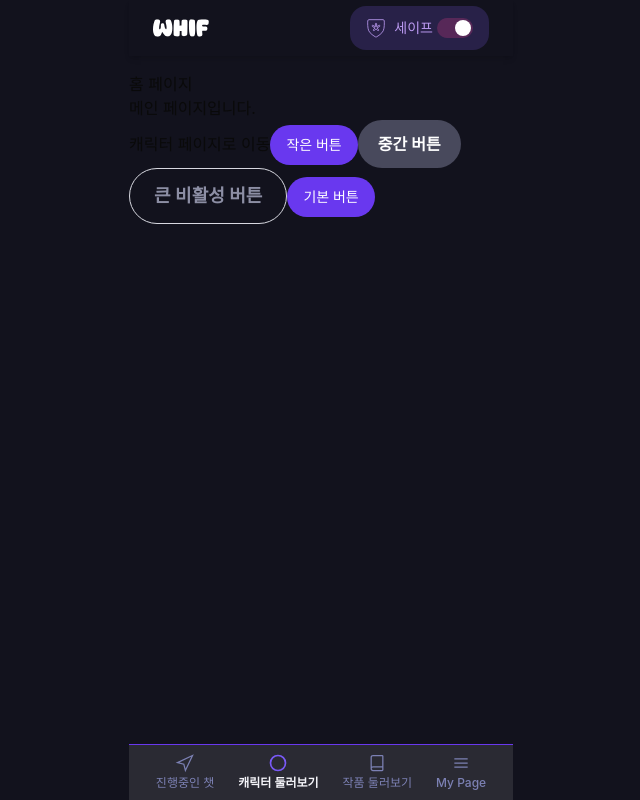
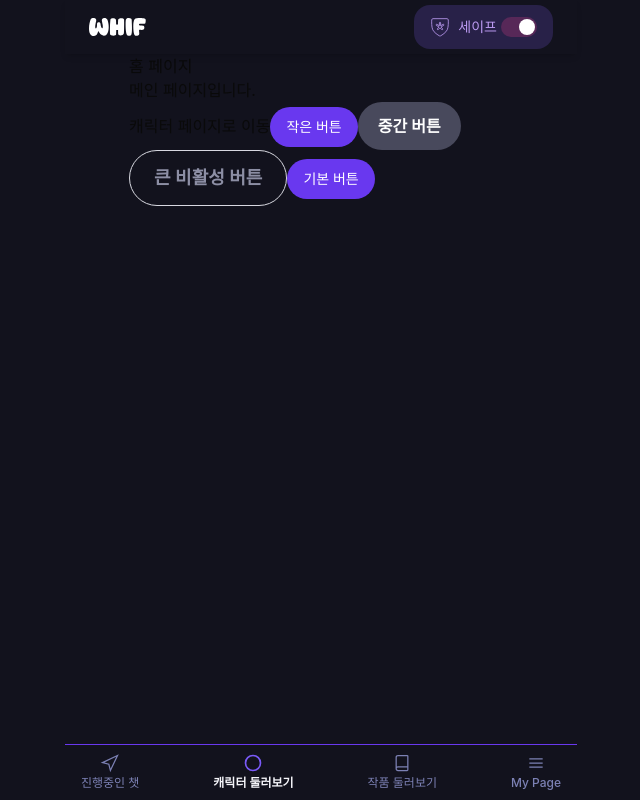
Before and after one commit to irenee-14/This-is-the-first-lesson, a React (Vite) app in the folder frontend/: page / in a window 1280 px wide. Shown: the whole page, without its empty margins (319-959 px from the left). Built offline with nearby package versions, Linux system fonts and the light colour scheme; a web font is replaced by a local one.

Commit message:
feat: scrollbar hide 및 width 변경

```diff
--- a/frontend/src/App.tsx
+++ b/frontend/src/App.tsx
@@ -22,14 +22,19 @@ const router = createBrowserRouter([
 
 function App() {
   return (
-    <div className="min-h-screen flex flex-col items-center relative">
-      <TopNav />
+    <div className="min-h-screen flex flex-col items-center">
+      <div className="flex-1 w-96 flex justify-center">
+        <TopNav />
+        <main
+          className="w-full max-w-sm md:max-w-md lg:max-w-lg flex-1
+                   mt-[3.375rem] mb-[3.5rem]
+                   pl-safe-left pr-safe-right"
+        >
+          <RouterProvider router={router} />
+        </main>
 
-      <div className="flex-1 w-96 flex justify-center mt-4 mb-16">
-        <RouterProvider router={router} />
+        <BottomNav />
       </div>
-
-      <BottomNav />
     </div>
   );
 }
--- a/frontend/src/components/features/CardListColumn.tsx
+++ b/frontend/src/components/features/CardListColumn.tsx
@@ -23,7 +23,7 @@ export default function CardListColumn({
   return (
     <div
       className={cn(
-        "self-stretch flex flex-col justify-start items-start gap-4 scrollbar-hide",
+        "self-stretch inline-flex flex-col justify-start items-start gap-4 scrollbar-hide",
         className
       )}
     >
--- a/frontend/src/components/features/CardMediaTop.tsx
+++ b/frontend/src/components/features/CardMediaTop.tsx
@@ -21,14 +21,14 @@ export default function CardMediaTop({
   return (
     <div
       className={cn(
-        "w-40 inline-flex flex-col justify-start items-start gap-2",
+        "w-[9.75rem] inline-flex flex-col justify-start items-start gap-2",
         onClick && "cursor-pointer",
         className
       )}
       onClick={onClick}
     >
       <div
-        className="w-40 h-40 relative bg-indigo-900 rounded"
+        className="w-[9.75rem] h-[9.75rem] relative bg-indigo-900 rounded"
         style={{
           backgroundImage: imageUrl ? `url(${imageUrl})` : undefined,
           backgroundSize: "cover",
--- a/frontend/src/components/layout/BottomNav.tsx
+++ b/frontend/src/components/layout/BottomNav.tsx
@@ -17,7 +17,14 @@ export default function BottomNav() {
   const [selected, setSelected] = useState("characters");
 
   return (
-    <nav className="w-96 h-14 fixed bottom-0 left-1/2 -translate-x-1/2 px-4 pt-2 bg-gray-950 border-t-[1.5px] border-primary inline-flex justify-center items-start gap-6 overflow-hidden z-50">
+    // <nav className="w-full h-[3.5rem] fixed bottom-0 left-1/2 -translate-x-1/2 px-4 pt-2 bg-gray-950 border-t-[1.5px] border-primary inline-flex justify-center items-start gap-6 overflow-hidden z-50">
+    <nav
+      className="fixed bottom-0 left-1/2 -translate-x-1/2
+                 w-full max-w-sm md:max-w-md lg:max-w-lg h-[3.5rem] px-4 pt-2
+                 bg-phone border-t border-primary
+                 inline-flex justify-between items-start gap-6
+                 overflow-hidden z-50"
+    >
       {navItems.map((item) => {
         const Icon = item.icon;
         const isActive = selected === item.key;
@@ -29,10 +36,10 @@ export default function BottomNav() {
             className="inline-flex flex-col justify-start items-center gap-0.5"
           >
             {/* 아이콘 wrapper */}
-            <div className="w-5 h-5 flex items-center justify-center">
+            <div className="h-5 flex items-center justify-center">
               <Icon
                 className={cn(
-                  "w-5 h-5 transition-colors duration-200 ",
+                  "h-full w-auto transition-colors duration-200 ",
                   isActive ? "text-purple-500" : "text-indigoGray-400"
                 )}
                 stroke-width={isActive ? 2 : 1.5}
--- a/frontend/src/components/layout/TopNav.tsx
+++ b/frontend/src/components/layout/TopNav.tsx
@@ -2,11 +2,15 @@ import SwitchSafe from "@/components/ui/SwitchSafe";
 
 export default function TopNav() {
   return (
-    <nav className="w-96 h-14 flex items-center justify-between px-6 bg-phone text-White-Font shadow-md">
+    <nav
+      className="fixed top-0 left-1/2 -translate-x-1/2
+                 w-full max-w-sm md:max-w-md lg:max-w-lg h-[3.375rem]
+                 flex items-center justify-between px-6
+                 bg-phone text-White-Font shadow-md z-50"
+    >
       {/* 로고 */}
-      <div className="w-14 h-4 flex items-center">
-        <img src="/image/logo.svg" alt="logo" className="h-10 w-auto" />
-      </div>
+      <img src="/image/logo.svg" alt="logo" className="h-[1.125rem] w-auto" />
+
       {/* 오른쪽 스위치 */}
       <div className="flex items-center">
         <SwitchSafe />
--- a/frontend/tailwind.config.js
+++ b/frontend/tailwind.config.js
@@ -1,4 +1,7 @@
 /** @type {import('tailwindcss').Config} */
+
+import scrollbarHide from "tailwind-scrollbar-hide";
+
 export default {
   darkMode: ["class"],
   content: ["./index.html", "./src/**/*.{js,ts,jsx,tsx}"],
@@ -131,5 +134,5 @@ export default {
       },
     },
   },
-  plugins: [require("tailwindcss-animate")],
+  plugins: [require("tailwindcss-animate"), scrollbarHide],
 };
```
